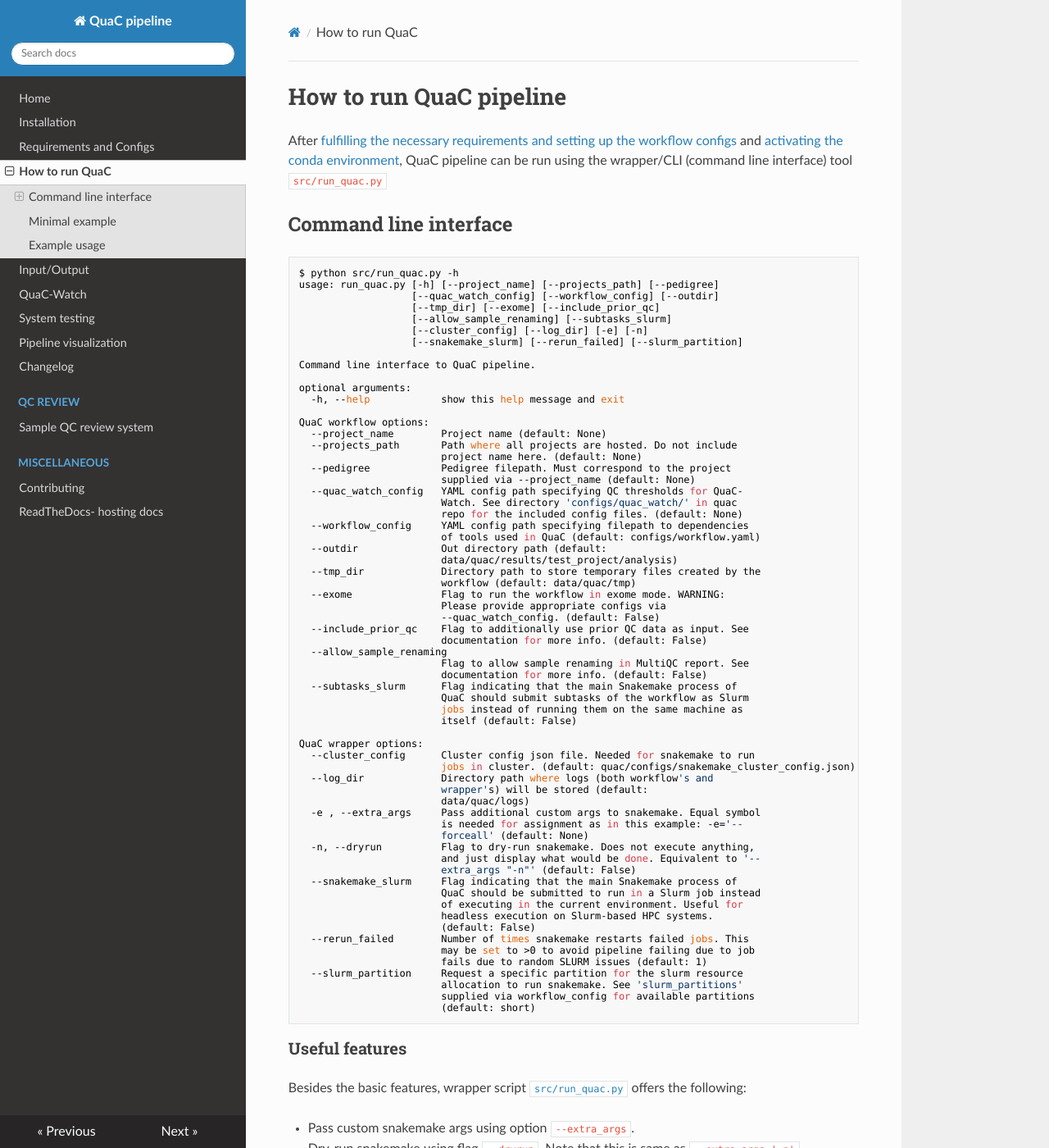
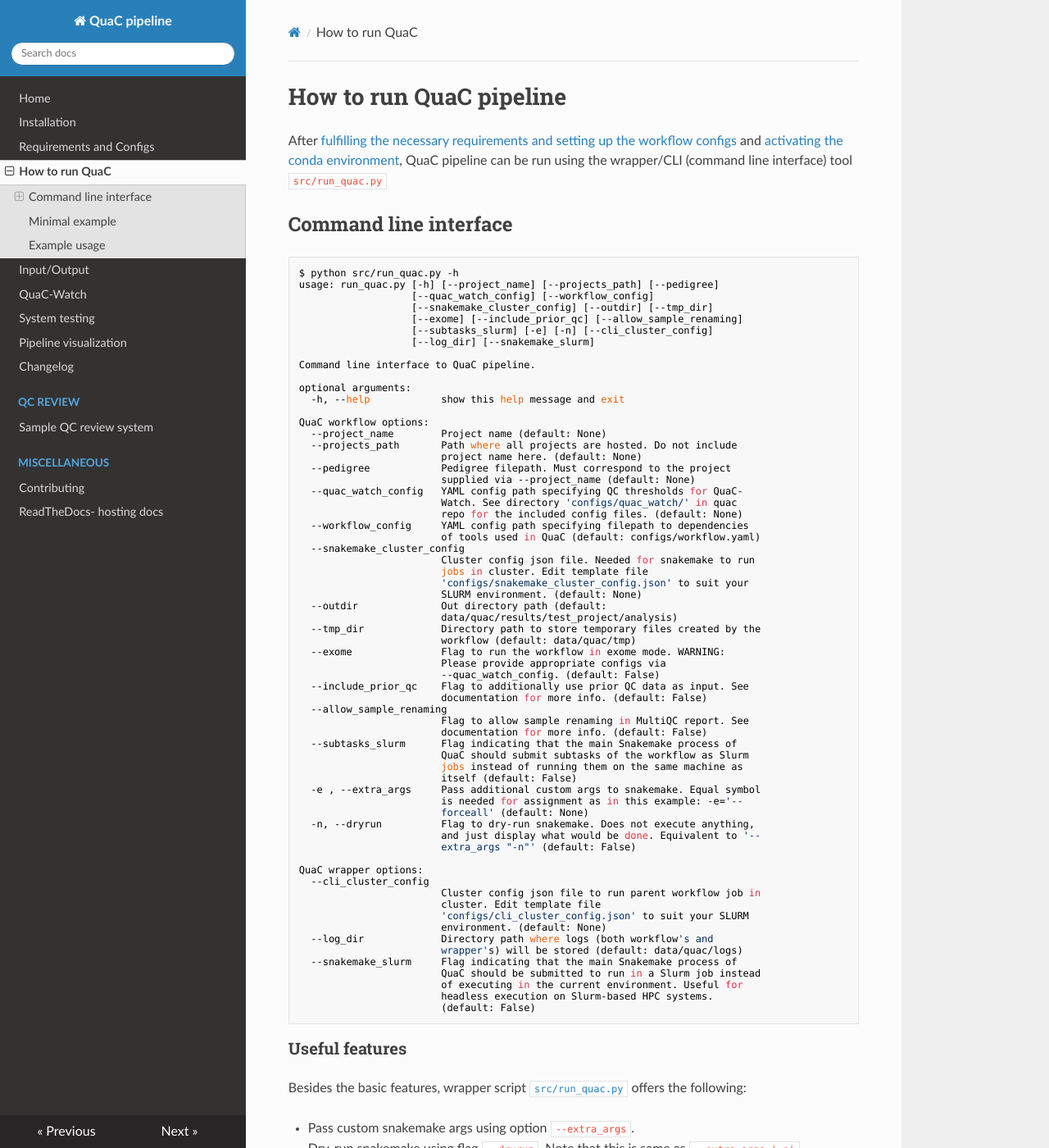
Before and after one commit to uab-cgds-worthey/quac, an MkDocs documentation site: the page built from docs/quac_cli.md, in a window 1280 px wide and 1400 px high. Shown: the whole window at 82% size. Built offline with MkDocs 1.6.1, drawn with Linux system fonts in a browser that asks for light colours; nearby versions of some CDN libraries.

Commit message:
updates cli options in doc

````diff
--- a/docs/quac_cli.md
+++ b/docs/quac_cli.md
@@ -9,11 +9,11 @@ be run using the wrapper/CLI (command line interface) tool `src/run_quac.py`
 ```sh
 $ python src/run_quac.py -h
 usage: run_quac.py [-h] [--project_name] [--projects_path] [--pedigree]
-                   [--quac_watch_config] [--workflow_config] [--outdir]
-                   [--tmp_dir] [--exome] [--include_prior_qc]
-                   [--allow_sample_renaming] [--subtasks_slurm]
-                   [--cluster_config] [--log_dir] [-e] [-n]
-                   [--snakemake_slurm] [--rerun_failed] [--slurm_partition]
+                   [--quac_watch_config] [--workflow_config]
+                   [--snakemake_cluster_config] [--outdir] [--tmp_dir]
+                   [--exome] [--include_prior_qc] [--allow_sample_renaming]
+                   [--subtasks_slurm] [-e] [-n] [--cli_cluster_config]
+                   [--log_dir] [--snakemake_slurm]
 
 Command line interface to QuaC pipeline.
 
@@ -31,6 +31,11 @@ QuaC workflow options:
                         repo for the included config files. (default: None)
   --workflow_config     YAML config path specifying filepath to dependencies
                         of tools used in QuaC (default: configs/workflow.yaml)
+  --snakemake_cluster_config
+                        Cluster config json file. Needed for snakemake to run
+                        jobs in cluster. Edit template file
+                        'configs/snakemake_cluster_config.json' to suit your
+                        SLURM environment. (default: None)
   --outdir              Out directory path (default:
                         data/quac/results/test_project/analysis)
   --tmp_dir             Directory path to store temporary files created by the
@@ -47,31 +52,26 @@ QuaC workflow options:
                         QuaC should submit subtasks of the workflow as Slurm
                         jobs instead of running them on the same machine as
                         itself (default: False)
-
-QuaC wrapper options:
-  --cluster_config      Cluster config json file. Needed for snakemake to run
-                        jobs in cluster. (default: quac/configs/snakemake_cluster_config.json)
-  --log_dir             Directory path where logs (both workflow's and
-                        wrapper's) will be stored (default:
-                        data/quac/logs)
   -e , --extra_args     Pass additional custom args to snakemake. Equal symbol
                         is needed for assignment as in this example: -e='--
                         forceall' (default: None)
   -n, --dryrun          Flag to dry-run snakemake. Does not execute anything,
                         and just display what would be done. Equivalent to '--
                         extra_args "-n"' (default: False)
+
+QuaC wrapper options:
+  --cli_cluster_config
+                        Cluster config json file to run parent workflow job in
+                        cluster. Edit template file
+                        'configs/cli_cluster_config.json' to suit your SLURM
+                        environment. (default: None)
+  --log_dir             Directory path where logs (both workflow's and
+                        wrapper's) will be stored (default: data/quac/logs)
   --snakemake_slurm     Flag indicating that the main Snakemake process of
                         QuaC should be submitted to run in a Slurm job instead
                         of executing in the current environment. Useful for
                         headless execution on Slurm-based HPC systems.
                         (default: False)
-  --rerun_failed        Number of times snakemake restarts failed jobs. This
-                        may be set to >0 to avoid pipeline failing due to job
-                        fails due to random SLURM issues (default: 1)
-  --slurm_partition     Request a specific partition for the slurm resource
-                        allocation to run snakemake. See 'slurm_partitions'
-                        supplied via workflow_config for available partitions
-                        (default: short)
 ```
 
 ### Useful features
````
